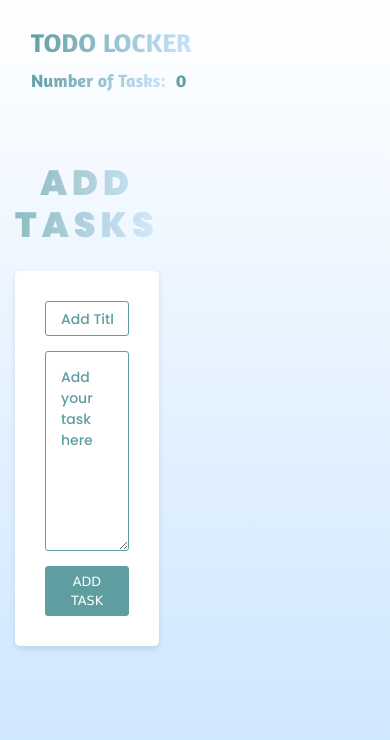
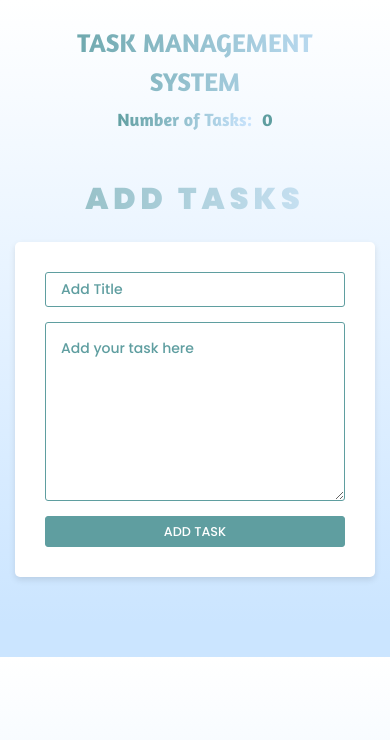
Before and after one commit to UI-VIDUR/todo-js, a plain HTML site: page index.html in a window 390 px wide. Drawn offline with nearby package versions, Linux system fonts and the light colour scheme.

Commit message:
responsive

```diff
--- a/assets/css/style.css
+++ b/assets/css/style.css
@@ -2,7 +2,7 @@
     margin: 0;
     padding: 0;
     box-sizing: border-box;
-    font-family: Verdana, Geneva, Tahoma, sans-serif;
+    font-family: poppins;
     font-size: 1rem;
 }
 
@@ -26,7 +26,7 @@
     font-family: poppins;
     src: url('../fonts/Poppins/Poppins-Medium.ttf');
     font-display: swap;
-    font-weight: 600;
+    font-weight: 500;
 }
 
 @font-face {
@@ -75,6 +75,7 @@ header{
     font-weight: 700;
     font-family: amarnath;
     font-size: 26px;
+    text-transform: uppercase;
 }
 
 .tasks_number{
@@ -151,6 +152,9 @@ input{
     border: 1px solid var(--primary);
     border-radius: 3px;
     outline: none;
+    font-family: poppins;
+    font-size: 14px;
+    color: var(--primary);
 }
 
 textarea{
@@ -158,6 +162,8 @@ textarea{
     border-radius: 3px;
     padding: 15px;
     outline: none;
+    font-size: 14px;
+    color: var(--primary);
 }
 
 input::placeholder,
@@ -247,3 +253,47 @@ button:focus{
 .tasks_added .main_title{
     display: block;
 }
+
+
+/* MEDIA QUERIES */
+
+@media screen and (max-width: 767px) {
+    body{
+        height: auto;
+    }
+    header{
+        margin-bottom: 30px;
+    }
+    form{
+        max-width: 100%;
+    }
+    .cstm_navbrand{
+        text-align: center;
+        white-space: inherit;
+        margin: 0;
+    }
+    .main_title{
+        font-size: 30px;
+    }
+    .tasks_number{
+        width: 100%;
+        justify-content: center;
+    }
+    .wrapper{
+        flex-direction: column;
+        gap: 30px;
+    }
+    .col_left{
+        width: 100%;
+    }
+    .col_right{
+        width: 100%;
+    }
+    .tasks_wrapper{
+        max-height: inherit;
+        padding: 0;
+    }
+    .task_card{
+        width: 100%;
+    }
+}
--- a/index.html
+++ b/index.html
@@ -4,7 +4,7 @@
     <meta charset="UTF-8">
     <meta http-equiv="X-UA-Compatible" content="IE=edge">
     <meta name="viewport" content="width=device-width, initial-scale=1.0">
-    <title>TODO LOCKER</title>
+    <title>Task management system</title>
     <link rel="stylesheet" href="https://cdn.jsdelivr.net/npm/bootstrap@4.6.2/dist/css/bootstrap.min.css" integrity="sha384-xOolHFLEh07PJGoPkLv1IbcEPTNtaed2xpHsD9ESMhqIYd0nLMwNLD69Npy4HI+N" crossorigin="anonymous">
     <link rel="stylesheet" href="./assets/css/style.css">
 </head>
@@ -13,7 +13,7 @@
     <header>
         <nav class="navbar navbar-light bg-transparent">
             <div class="container">
-                <span class="navbar-brand mb-0 h1 gradient_text cstm_navbrand">TODO LOCKER</span>
+                <span class="navbar-brand mb-0 h1 gradient_text cstm_navbrand">Task management system</span>
                 <span class="tasks_number"><small class="gradient_text">Number of Tasks:</small><b>0</b></span>
             </div>
         </nav>
```
